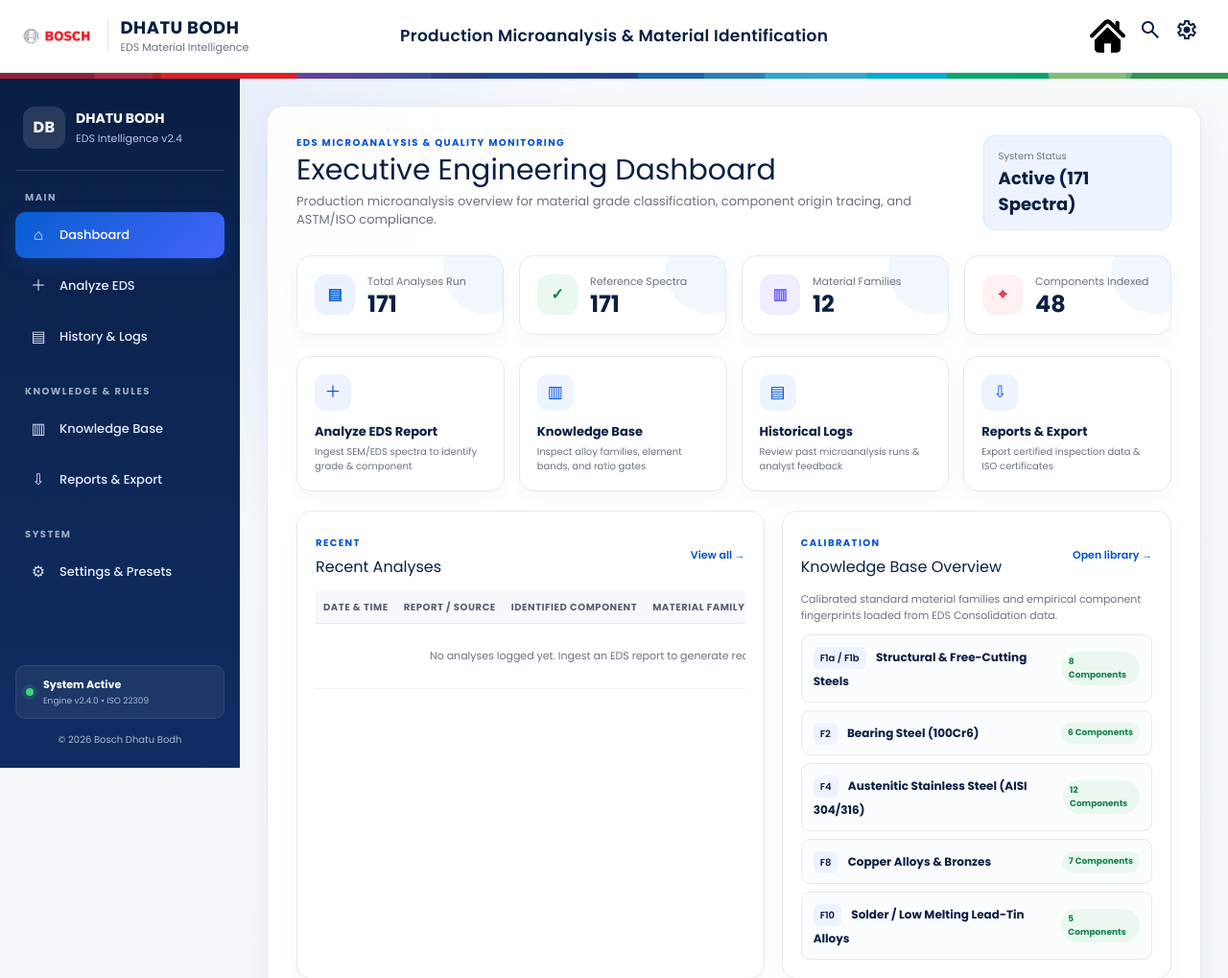
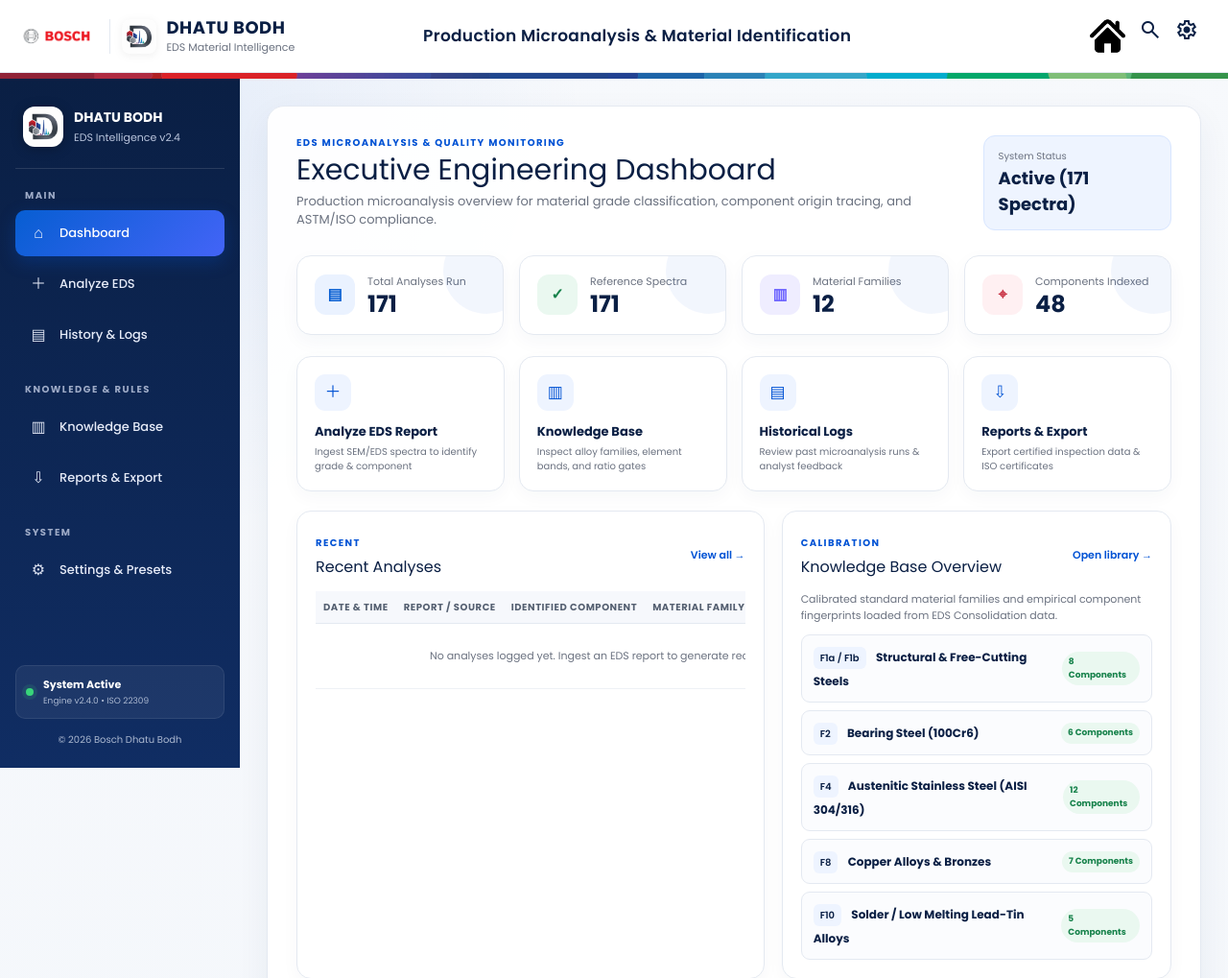
Before and after one commit to Sopan777/EDS_Prediction, a Django app: page / in a window 1280 px wide. Shown: the top 1019 px of the page at 96% size. Run offline with Django 5.2, Linux system fonts and the light colour scheme; data that the repository does not hold is empty; some libraries are stand-ins or nearby versions.

Commit message:
feat: update favicons and brand logo with curved edges

```diff
--- a/templates/base.html
+++ b/templates/base.html
@@ -63,10 +63,13 @@
         <img src="{% static 'images/bosch_logo.png' %}" class="logo-img" alt="Bosch">
       </a>
 
-      <!-- Brand Copy -->
-      <div class="brand-copy" style="margin-left: 6px; padding-left: 12px; border-left: 1px solid var(--border);">
-        <span class="brand-title" style="letter-spacing: 0.5px;">DHATU BODH</span>
-        <span class="brand-subtitle">EDS Material Intelligence</span>
+      <!-- Brand Copy with Curved Dhatu Bodh Logo -->
+      <div class="brand-copy" style="margin-left: 8px; padding-left: 12px; border-left: 1px solid var(--border); display: flex; flex-direction: row; align-items: center; gap: 10px;">
+        <img src="{% static 'images/logo.png' %}" alt="DHATU BODH" style="width: 36px; height: 36px; object-fit: contain; filter: drop-shadow(0 2px 4px rgba(0,0,0,0.06));">
+        <div style="display: flex; flex-direction: column;">
+          <span class="brand-title" style="letter-spacing: 0.5px;">DHATU BODH</span>
+          <span class="brand-subtitle">EDS Material Intelligence</span>
+        </div>
       </div>
     </div>
 
@@ -100,9 +103,7 @@
       <div>
         <!-- Heading -->
         <div class="sidebar-heading">
-          <span class="sidebar-heading-mark" style="background: rgba(255, 255, 255, 0.12); font-weight: 700; color: #fff;">
-            DB
-          </span>
+          <img src="{% static 'images/logo.png' %}" class="sidebar-heading-mark" style="width: 42px; height: 42px; object-fit: contain; padding: 0; background: transparent; filter: drop-shadow(0 2px 6px rgba(0,0,0,0.25));" alt="DHATU BODH">
           <div>
             <strong>DHATU BODH</strong>
             <small>EDS Intelligence v2.4</small>
```
Also changed, not shown: static/favicon.ico, static/images/apple-touch-icon.png, static/images/favicon-16x16.png, static/images/favicon-32x32.png, static/images/favicon.ico, static/images/favicon.png, static/images/logo.png.
